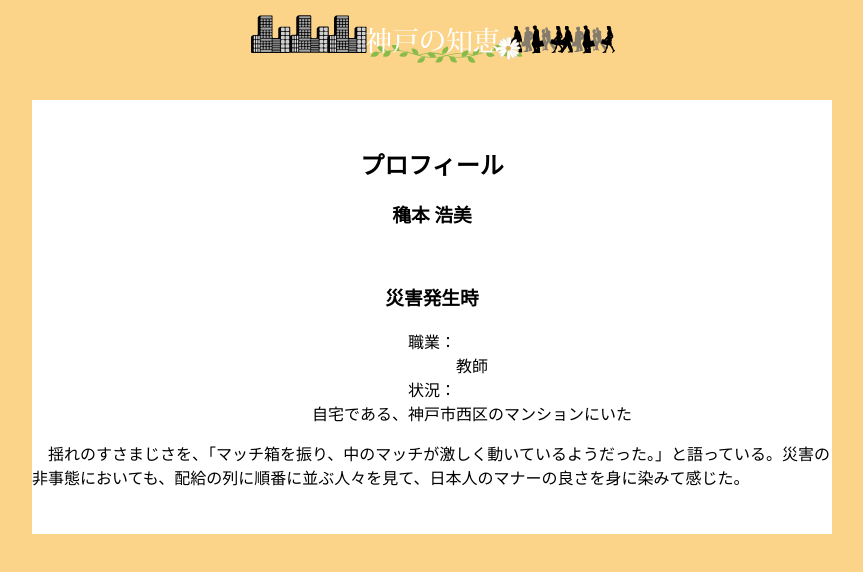
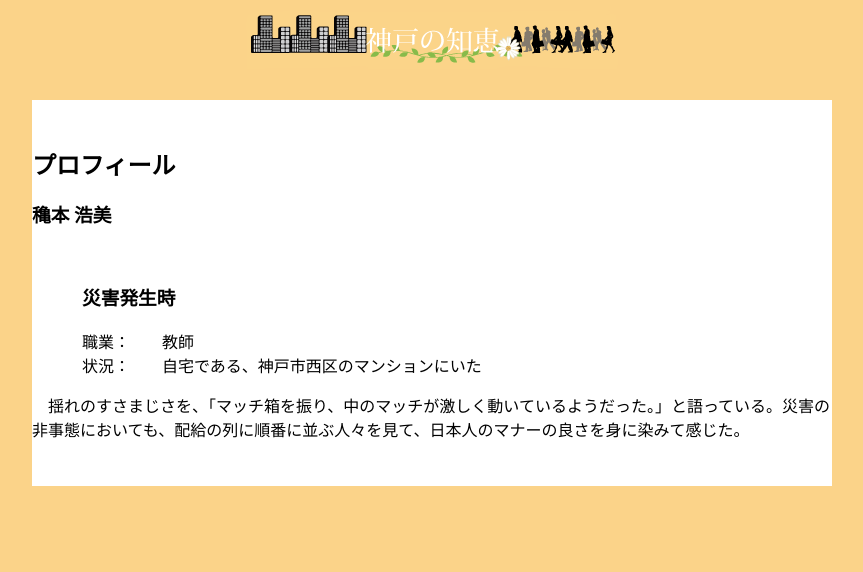
Before and after one commit to hllxlva/knowledge, a plain HTML site: page index.html in a window 1280 px wide. Shown: the whole page, without its empty margins (208-1071 px from the left). Drawn offline with Linux system fonts and the light colour scheme.

Commit message:
左寄せ

```diff
--- a/style.css
+++ b/style.css
@@ -16,7 +16,7 @@ body{
 #profile{
 	width: 800px;
     background: #FFFFFF;
-    text-align:center;
+    text-align:left;
 	margin-left:auto;
 	margin-right:auto;
 }
@@ -24,7 +24,7 @@ body{
 	width: 700px;
 	margin-left:auto;
 	margin-right:auto;
-	text-align:center;
+	text-align:left;
 }
 #Sentence{
 	width: 700px;
@@ -39,7 +39,7 @@ dl {
   width:700px;
 }
 dt {
-  float:center;
+  float:left;
 }
 dd {
   margin-left:80px;
```
